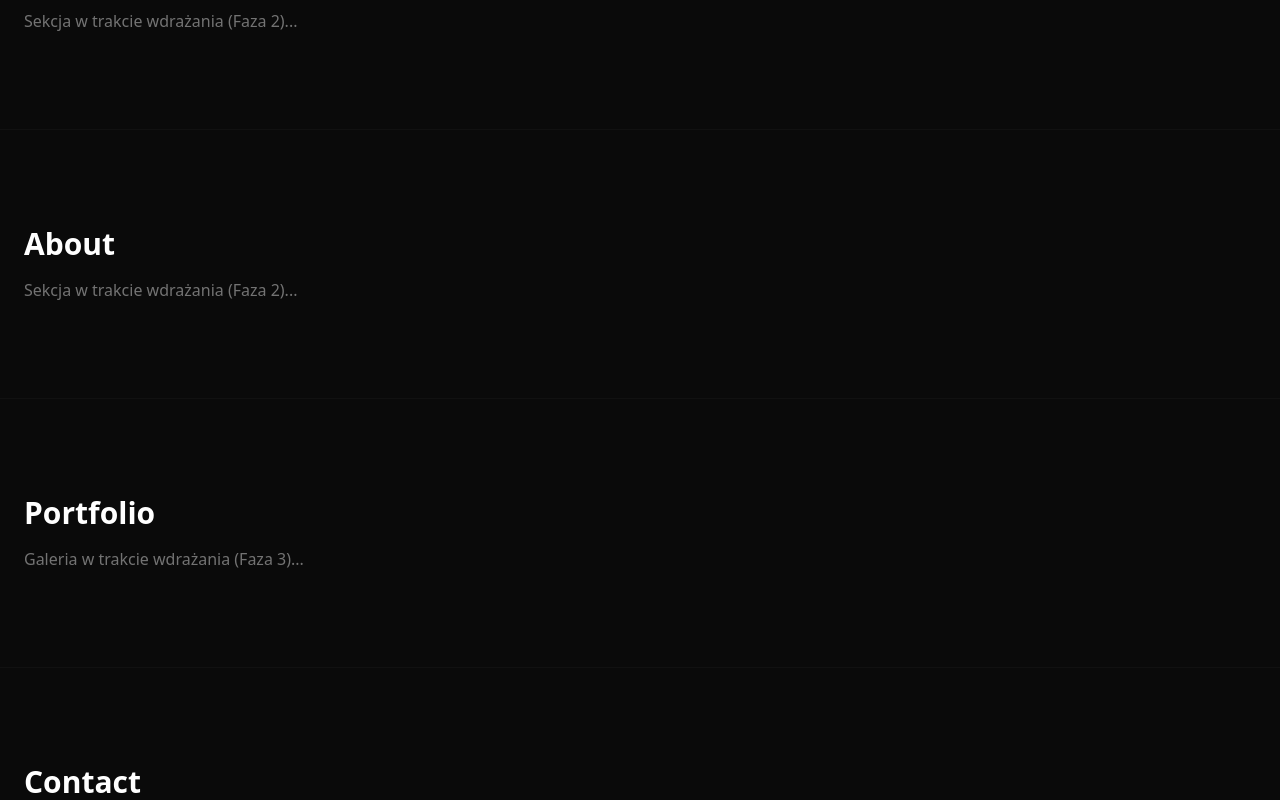
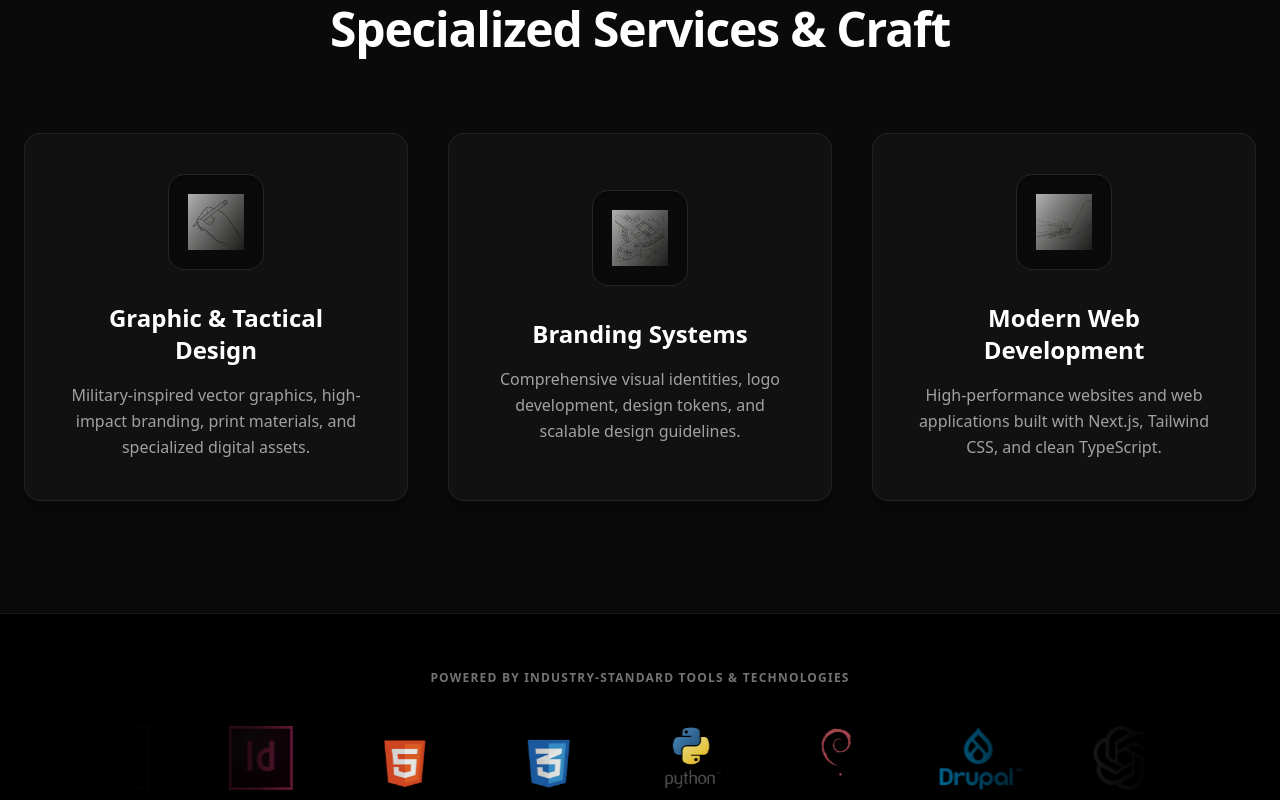
Before and after one commit to tombergson/tom-bergson-portfolio-next.js, a Next.js app: page / in a window 1280 px wide. Shown: the part 940-1740 px from the top of the page. Built offline with nearby package versions, Linux system fonts and the light colour scheme.

Commit message:
feat: ukrycie napisów ikon, 25% gradient fade, wolniejsza karuzela 45s i wygładzenie styli

```diff
--- a/app/globals.css
+++ b/app/globals.css
@@ -55,3 +55,22 @@
 ::-webkit-scrollbar-thumb:hover {
   background: #BE1522;
 }
+
+@keyframes marquee {
+  0% {
+    transform: translateX(0%);
+  }
+  100% {
+    transform: translateX(-33.333333%);
+  }
+}
+
+.animate-marquee {
+  display: flex;
+  width: max-content;
+  animation: marquee 45s linear infinite;
+}
+
+.animate-marquee:hover {
+  animation-play-state: paused;
+}
--- a/app/page.tsx
+++ b/app/page.tsx
@@ -1,29 +1,28 @@
 import Header from "@/components/Header";
 import Hero from "@/components/Hero";
+import Services from "@/components/Services";
+import TechStrip from "@/components/TechStrip";
 
 export default function Home() {
   return (
-    <main className="min-h-screen bg-neutral-950 text-white">
+    <main className="min-h-screen bg-black text-white">
       <Header />
       <Hero />
+      <Services />
+      <TechStrip />
 
-      {/* Placeholdery pod kolejne Fazy */}
-      <section id="services" className="py-24 border-t border-neutral-900/60 px-6 max-w-7xl mx-auto">
-        <h2 className="text-3xl font-bold mb-4">Services</h2>
-        <p className="text-neutral-500">Sekcja w trakcie wdrażania (Faza 2)...</p>
+      {/* Placeholdery na kolejne fazy */}
+      <section id="about" className="py-24 border-t border-neutral-900 px-6 max-w-7xl mx-auto">
+        <h2 className="text-3xl font-bold mb-4">About</h2>
+        <p className="text-neutral-500">Sekcja w trakcie wdrażania...</p>
       </section>
 
-      <section id="about" className="py-24 border-t border-neutral-900/60 px-6 max-w-7xl mx-auto">
-        <h2 className="text-3xl font-bold mb-4">About</h2>
-        <p className="text-neutral-500">Sekcja w trakcie wdrażania (Faza 2)...</p>
-      </section>
-
-      <section id="portfolio" className="py-24 border-t border-neutral-900/60 px-6 max-w-7xl mx-auto">
+      <section id="portfolio" className="py-24 border-t border-neutral-900 px-6 max-w-7xl mx-auto">
         <h2 className="text-3xl font-bold mb-4">Portfolio</h2>
         <p className="text-neutral-500">Galeria w trakcie wdrażania (Faza 3)...</p>
       </section>
 
-      <section id="contact" className="py-24 border-t border-neutral-900/60 px-6 max-w-7xl mx-auto">
+      <section id="contact" className="py-24 border-t border-neutral-900 px-6 max-w-7xl mx-auto">
         <h2 className="text-3xl font-bold mb-4">Contact</h2>
         <p className="text-neutral-500">Formularz w trakcie wdrażania (Faza 4)...</p>
       </section>
--- /dev/null
+++ b/components/Services.tsx
@@ -0,0 +1,64 @@
+import Image from "next/image";
+
+const services = [
+  {
+    id: "graphic-design",
+    title: "Graphic & Tactical Design",
+    description: "Military-inspired vector graphics, high-impact branding, print materials, and specialized digital assets.",
+    icon: "/images/logo-icon.webp",
+  },
+  {
+    id: "branding-identity",
+    title: "Branding Systems",
+    description: "Comprehensive visual identities, logo development, design tokens, and scalable design guidelines.",
+    icon: "/images/project.webp",
+  },
+  {
+    id: "web-development",
+    title: "Modern Web Development",
+    description: "High-performance websites and web applications built with Next.js, Tailwind CSS, and clean TypeScript.",
+    icon: "/images/webicon.webp",
+  },
+];
+
+export default function Services() {
+  return (
+    <section id="services" className="py-28 bg-neutral-950 border-t border-neutral-900 relative">
+      <div className="max-w-7xl mx-auto px-6">
+        <div className="text-center max-w-3xl mx-auto mb-20">
+          <h2 className="text-brand font-bold tracking-widest uppercase mb-3 text-xs md:text-sm">
+            What I Do
+          </h2>
+          <h3 className="text-3xl md:text-5xl font-extrabold text-white tracking-tight">
+            Specialized Services & Craft
+          </h3>
+        </div>
+
+        <div className="grid grid-cols-1 md:grid-cols-3 gap-10">
+          {services.map((service) => (
+            <div
+              key={service.id}
+              className="bg-neutral-900/60 border border-neutral-800/80 rounded-2xl p-10 text-center flex flex-col items-center justify-center hover:border-brand/70 transition-all duration-300 hover:-translate-y-2 group shadow-xl hover:shadow-brand/10"
+            >
+              <div className="w-24 h-24 mb-8 flex items-center justify-center rounded-2xl bg-neutral-950 border border-neutral-800 group-hover:border-brand/50 transition-colors shadow-inner">
+                <Image
+                  src={service.icon}
+                  alt={service.title}
+                  width={64}
+                  height={64}
+                  className="w-14 h-14 object-contain group-hover:scale-110 transition-transform duration-300"
+                />
+              </div>
+              <h4 className="text-2xl font-bold text-white mb-4 group-hover:text-brand transition-colors">
+                {service.title}
+              </h4>
+              <p className="text-neutral-400 text-base leading-relaxed max-w-sm">
+                {service.description}
+              </p>
+            </div>
+          ))}
+        </div>
+      </div>
+    </section>
+  );
+}
--- /dev/null
+++ b/components/TechStrip.tsx
@@ -0,0 +1,58 @@
+import Image from "next/image";
+
+const techStack = [
+  { name: "Photoshop", icon: "/images/tech/photoshop.webp" },
+  { name: "Illustrator", icon: "/images/tech/illustrator.webp" },
+  { name: "InDesign", icon: "/images/tech/indesign.webp" },
+  { name: "HTML5", icon: "/images/tech/html5.webp" },
+  { name: "CSS3", icon: "/images/tech/css3.webp" },
+  { name: "Python", icon: "/images/tech/python.webp" },
+  { name: "Debian", icon: "/images/tech/debian.webp" },
+  { name: "Drupal", icon: "/images/tech/drupal.webp", scale: "scale-150" },
+  { name: "OpenAI", icon: "/images/tech/openai-logomark.webp", invert: true },
+  { name: "Laravel", icon: "/images/tech/laravel.webp" },
+];
+
+export default function TechStrip() {
+  const triplicatedTech = [...techStack, ...techStack, ...techStack];
+
+  return (
+    <section className="py-14 bg-black border-y border-neutral-900 overflow-hidden">
+      <div className="max-w-7xl mx-auto px-6">
+        <p className="text-center text-xs uppercase tracking-widest text-neutral-500 mb-10 font-semibold">
+          Powered by Industry-Standard Tools & Technologies
+        </p>
+
+        {/* Kontener z maską gradientową 25% po obu stronach */}
+        <div className="relative overflow-hidden max-w-5xl mx-auto">
+          <div className="absolute left-0 top-0 bottom-0 w-1/4 bg-gradient-to-r from-black via-black/80 to-transparent z-10 pointer-events-none" />
+          <div className="absolute right-0 top-0 bottom-0 w-1/4 bg-gradient-to-l from-black via-black/80 to-transparent z-10 pointer-events-none" />
+
+          <div className="flex w-full overflow-hidden">
+            <div className="animate-marquee flex items-center gap-14 md:gap-20">
+              {triplicatedTech.map((tech, index) => (
+                <div
+                  key={`${tech.name}-${index}`}
+                  className="opacity-90 hover:opacity-100 transition-opacity duration-300 group cursor-pointer shrink-0 flex items-center justify-center w-14 h-14 md:w-16 md:h-16"
+                  title={tech.name}
+                >
+                  <Image
+                    src={tech.icon}
+                    alt={tech.name}
+                    width={64}
+                    height={64}
+                    className={`max-w-full max-h-full w-auto h-auto object-contain transition-transform duration-300 ${
+                      tech.scale ? tech.scale : ""
+                    } group-hover:scale-110 ${
+                      tech.invert ? "invert brightness-200" : ""
+                    }`}
+                  />
+                </div>
+              ))}
+            </div>
+          </div>
+        </div>
+      </div>
+    </section>
+  );
+}
```
Also changed, not shown: public/images/tech/laravel.webp (added).
